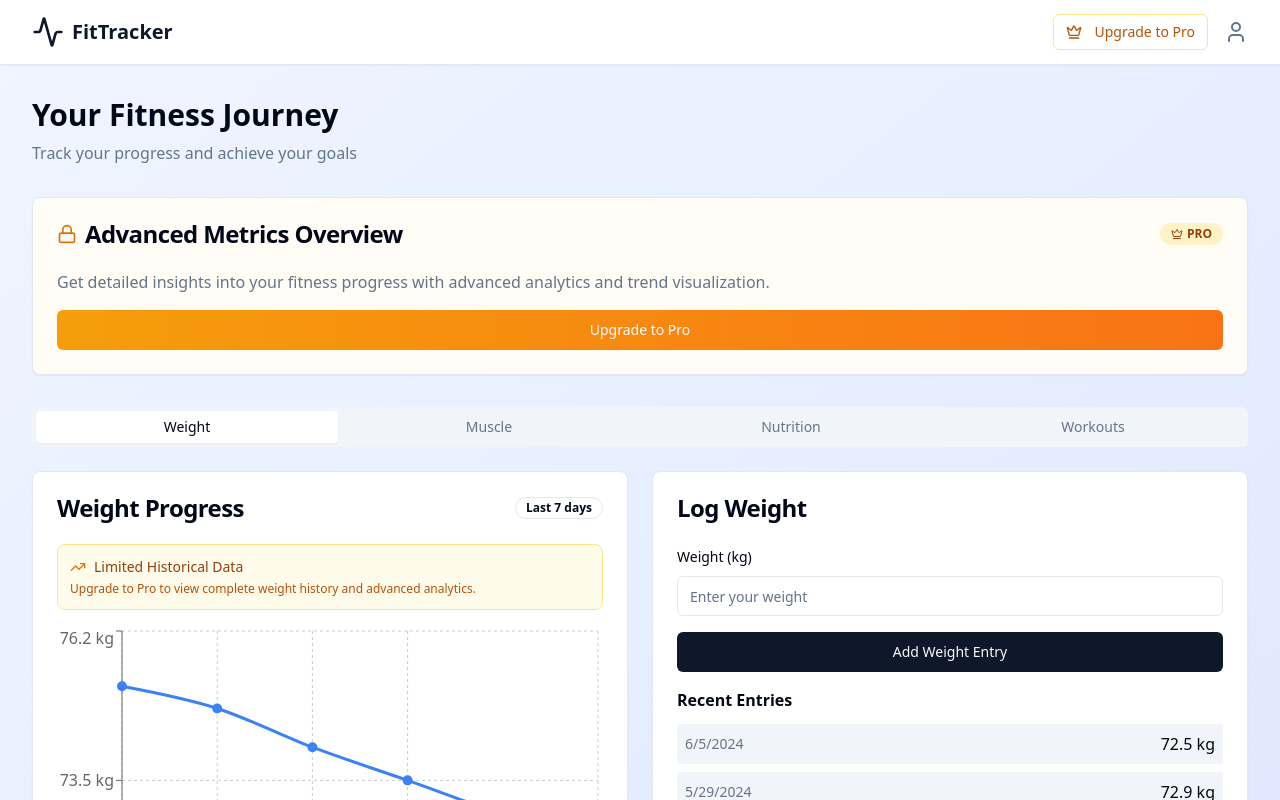
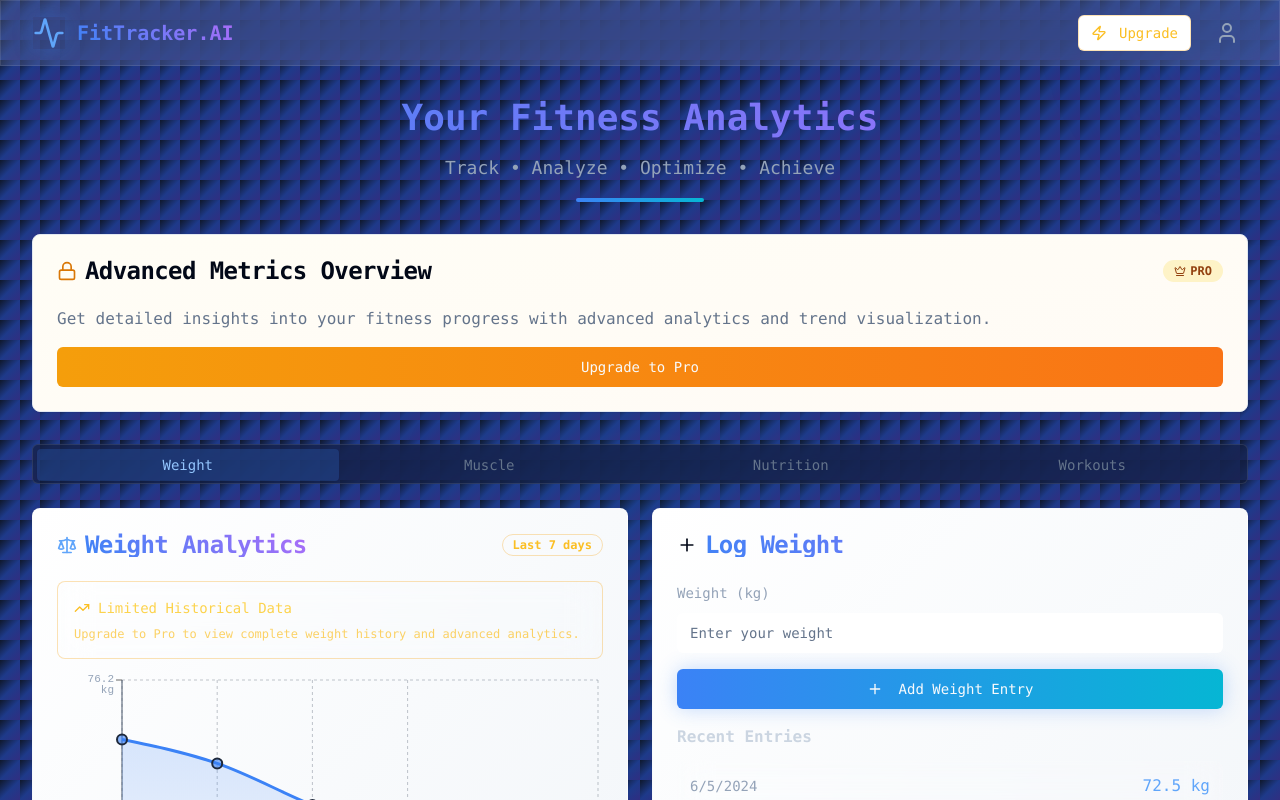
Before and after one commit to Ebub3G/Pro-Fit, a React (Vite) app: page / in a window 1280 px wide. Shown: the top 800 px of the page. Built offline with nearby package versions, Linux system fonts and the light colour scheme.

Commit message:
Refactor: Enhance UI with techy and futuristic design
- Updated UI components and animations for a more analytical, graphical, and futuristic feel.
- Improved user-friendliness while maintaining a tech-inspired aesthetic.

```diff
--- a/src/components/Dashboard.tsx
+++ b/src/components/Dashboard.tsx
@@ -14,11 +14,17 @@ const Dashboard = () => {
 
   return (
     <div className="max-w-7xl mx-auto px-4 sm:px-6 lg:px-8 py-8">
-      <div className="mb-8">
-        <h1 className="text-3xl font-bold text-foreground mb-2">Your Fitness Journey</h1>
-        <p className="text-muted-foreground">Track your progress and achieve your goals</p>
+      <div className="mb-8 text-center">
+        <h1 className="text-4xl font-bold gradient-text mb-4 font-mono">
+          Your Fitness <span className="text-cyan-400">Analytics</span>
+        </h1>
+        <p className="text-slate-400 text-lg font-mono">
+          Track • Analyze • Optimize • Achieve
+        </p>
+        <div className="mt-4 w-32 h-1 bg-gradient-to-r from-blue-500 to-cyan-500 mx-auto rounded-full"></div>
       </div>
 
+      <div className="mb-8">
         {isPro ? (
           <MetricsOverview />
         ) : (
@@ -29,13 +35,34 @@ const Dashboard = () => {
             <MetricsOverview />
           </PremiumFeature>
         )}
+      </div>
 
       <Tabs defaultValue="weight" className="mt-8">
-        <TabsList className="grid w-full grid-cols-4">
-          <TabsTrigger value="weight">Weight</TabsTrigger>
-          <TabsTrigger value="muscle">Muscle</TabsTrigger>
-          <TabsTrigger value="nutrition">Nutrition</TabsTrigger>
-          <TabsTrigger value="workouts">Workouts</TabsTrigger>
+        <TabsList className="grid w-full grid-cols-4 glass border border-white/10 p-1 bg-slate-900/50">
+          <TabsTrigger
+            value="weight"
+            className="font-mono data-[state=active]:bg-blue-500/20 data-[state=active]:text-blue-300 data-[state=active]:neon-glow-blue transition-all duration-300"
+          >
+            Weight
+          </TabsTrigger>
+          <TabsTrigger
+            value="muscle"
+            className="font-mono data-[state=active]:bg-purple-500/20 data-[state=active]:text-purple-300 data-[state=active]:neon-glow-purple transition-all duration-300"
+          >
+            Muscle
+          </TabsTrigger>
+          <TabsTrigger
+            value="nutrition"
+            className="font-mono data-[state=active]:bg-green-500/20 data-[state=active]:text-green-300 data-[state=active]:neon-glow-green transition-all duration-300"
+          >
+            Nutrition
+          </TabsTrigger>
+          <TabsTrigger
+            value="workouts"
+            className="font-mono data-[state=active]:bg-cyan-500/20 data-[state=active]:text-cyan-300 data-[state=active]:neon-glow-cyan transition-all duration-300"
+          >
+            Workouts
+          </TabsTrigger>
         </TabsList>
 
         <TabsContent value="weight" className="mt-6">
--- a/src/components/Navbar.tsx
+++ b/src/components/Navbar.tsx
@@ -1,6 +1,6 @@
 
 import React from 'react';
-import { Activity, User, Crown } from 'lucide-react';
+import { Activity, User, Crown, Zap } from 'lucide-react';
 import { Button } from '@/components/ui/button';
 import { Badge } from '@/components/ui/badge';
 import { useTier } from '@/contexts/TierContext';
@@ -9,31 +9,38 @@ const Navbar = () => {
   const { tier, setTier, isPro } = useTier();
 
   return (
-    <nav className="bg-white shadow-sm border-b">
+    <nav className="glass border-b border-white/10 backdrop-blur-xl">
       <div className="max-w-7xl mx-auto px-4 sm:px-6 lg:px-8">
         <div className="flex justify-between items-center h-16">
-          <div className="flex items-center space-x-2">
-            <Activity className="h-8 w-8 text-primary" />
-            <span className="text-xl font-bold text-primary">FitTracker</span>
+          <div className="flex items-center space-x-3">
+            <div className="relative">
+              <Activity className="h-8 w-8 text-blue-400 neon-glow-blue" />
+              <div className="absolute inset-0 h-8 w-8 text-blue-400 animate-ping opacity-20">
+                <Activity className="h-8 w-8" />
+              </div>
+            </div>
+            <span className="text-xl font-bold gradient-text">FitTracker.AI</span>
           </div>
+
           <div className="flex items-center space-x-4">
             {isPro ? (
-              <Badge variant="secondary" className="bg-amber-100 text-amber-800">
+              <Badge variant="secondary" className="bg-gradient-to-r from-amber-500/20 to-yellow-500/20 text-amber-300 border border-amber-500/30 neon-glow-cyan px-3 py-1">
                 <Crown className="h-3 w-3 mr-1" />
-                PRO
+                <span className="font-mono text-xs">PRO</span>
               </Badge>
             ) : (
               <Button
                 variant="outline"
                 size="sm"
                 onClick={() => setTier('pro')}
-                className="border-amber-200 text-amber-700 hover:bg-amber-50"
+                className="border-amber-500/30 text-amber-400 hover:bg-amber-500/10 hover:text-amber-300 transition-all duration-300 hover:neon-glow-cyan glass"
               >
-                <Crown className="h-4 w-4 mr-1" />
-                Upgrade to Pro
+                <Zap className="h-4 w-4 mr-1" />
+                <span className="font-mono">Upgrade</span>
               </Button>
             )}
-            <button className="text-muted-foreground hover:text-primary transition-colors">
+
+            <button className="text-slate-400 hover:text-blue-400 transition-all duration-300 p-2 rounded-lg hover:bg-blue-500/10">
               <User className="h-6 w-6" />
             </button>
           </div>
--- a/src/components/WeightTracker.tsx
+++ b/src/components/WeightTracker.tsx
@@ -1,11 +1,12 @@
+
 import React, { useState } from 'react';
 import { Card, CardContent, CardHeader, CardTitle } from '@/components/ui/card';
 import { Button } from '@/components/ui/button';
 import { Input } from '@/components/ui/input';
 import { Label } from '@/components/ui/label';
 import { Badge } from '@/components/ui/badge';
-import { LineChart, Line, XAxis, YAxis, CartesianGrid, Tooltip, ResponsiveContainer } from 'recharts';
-import { Crown, TrendingUp } from 'lucide-react';
+import { LineChart, Line, XAxis, YAxis, CartesianGrid, Tooltip, ResponsiveContainer, Area, AreaChart } from 'recharts';
+import { Crown, TrendingUp, Scale, Plus } from 'lucide-react';
 import { useTier } from '@/contexts/TierContext';
 
 const WeightTracker = () => {
@@ -20,7 +21,7 @@ const WeightTracker = () => {
     { date: '2024-06-05', weight: 72.5 },
   ]);
 
-  const freeDataLimit = 7; // Show last 7 days for free users
+  const freeDataLimit = 7;
   const displayData = isPro ? weightData : weightData.slice(-freeDataLimit);
 
   const addWeightEntry = () => {
@@ -33,12 +34,15 @@ const WeightTracker = () => {
 
   return (
     <div className="grid grid-cols-1 lg:grid-cols-2 gap-6">
-      <Card>
+      <Card className="glass border border-white/10 hover-lift tech-border">
         <CardHeader>
           <div className="flex items-center justify-between">
-            <CardTitle>Weight Progress</CardTitle>
+            <CardTitle className="flex items-center gap-2 font-mono">
+              <Scale className="h-5 w-5 text-blue-400" />
+              <span className="gradient-text">Weight Analytics</span>
+            </CardTitle>
             {!isPro && (
-              <Badge variant="outline" className="text-xs">
+              <Badge variant="outline" className="text-xs font-mono border-amber-500/30 text-amber-400">
                 Last {freeDataLimit} days
               </Badge>
             )}
@@ -46,41 +50,63 @@ const WeightTracker = () => {
         </CardHeader>
         <CardContent>
           {!isPro && (
-            <div className="mb-4 p-3 bg-amber-50 border border-amber-200 rounded-lg">
-              <div className="flex items-center gap-2 mb-1">
-                <TrendingUp className="h-4 w-4 text-amber-600" />
-                <span className="text-sm font-medium text-amber-800">Limited Historical Data</span>
+            <div className="mb-4 p-4 glass border border-amber-500/30 rounded-lg">
+              <div className="flex items-center gap-2 mb-2">
+                <TrendingUp className="h-4 w-4 text-amber-400" />
+                <span className="text-sm font-medium text-amber-300 font-mono">Limited Historical Data</span>
               </div>
-              <p className="text-xs text-amber-700">
+              <p className="text-xs text-amber-400/70 font-mono">
                 Upgrade to Pro to view complete weight history and advanced analytics.
               </p>
             </div>
           )}
 
-          <ResponsiveContainer width="100%" height={300}>
-            <LineChart data={displayData}>
-              <CartesianGrid strokeDasharray="3 3" />
+          <div className="h-80">
+            <ResponsiveContainer width="100%" height="100%">
+              <AreaChart data={displayData}>
+                <defs>
+                  <linearGradient id="weightGradient" x1="0" y1="0" x2="0" y2="1">
+                    <stop offset="5%" stopColor="#3B82F6" stopOpacity={0.3}/>
+                    <stop offset="95%" stopColor="#3B82F6" stopOpacity={0.05}/>
+                  </linearGradient>
+                </defs>
+                <CartesianGrid strokeDasharray="3 3" stroke="#334155" opacity={0.3} />
                 <XAxis
                   dataKey="date"
                   tickFormatter={(value) => new Date(value).toLocaleDateString()}
+                  tick={{ fontSize: 11, fill: '#94A3B8', fontFamily: 'monospace' }}
+                  axisLine={{ stroke: '#475569' }}
                 />
                 <YAxis
                   domain={['dataMin - 1', 'dataMax + 1']}
                   tickFormatter={(value) => `${value} kg`}
+                  tick={{ fontSize: 11, fill: '#94A3B8', fontFamily: 'monospace' }}
+                  axisLine={{ stroke: '#475569' }}
                 />
                 <Tooltip
+                  contentStyle={{
+                    backgroundColor: 'rgba(15, 23, 42, 0.9)',
+                    border: '1px solid rgba(59, 130, 246, 0.3)',
+                    borderRadius: '8px',
+                    backdropFilter: 'blur(12px)',
+                    color: '#E2E8F0',
+                    fontFamily: 'monospace'
+                  }}
                   labelFormatter={(value) => new Date(value).toLocaleDateString()}
                   formatter={(value) => [`${value} kg`, 'Weight']}
                 />
-              <Line
+                <Area
                   type="monotone"
                   dataKey="weight"
                   stroke="#3B82F6"
                   strokeWidth={3}
-                dot={{ fill: '#3B82F6', strokeWidth: 2, r: 4 }}
+                  fill="url(#weightGradient)"
+                  dot={{ fill: '#3B82F6', strokeWidth: 2, r: 5, stroke: '#1E293B' }}
+                  activeDot={{ r: 7, fill: '#60A5FA', stroke: '#3B82F6', strokeWidth: 2 }}
                 />
-            </LineChart>
+              </AreaChart>
             </ResponsiveContainer>
+          </div>
 
           {!isPro && (
             <div className="mt-4 text-center">
@@ -88,7 +114,7 @@ const WeightTracker = () => {
                 variant="outline"
                 size="sm"
                 onClick={() => setTier('pro')}
-                className="border-amber-200 text-amber-700 hover:bg-amber-50"
+                className="border-amber-500/30 text-amber-400 hover:bg-amber-500/10 glass font-mono"
               >
                 <Crown className="h-3 w-3 mr-1" />
                 Upgrade for Full History
@@ -98,13 +124,16 @@ const WeightTracker = () => {
         </CardContent>
       </Card>
 
-      <Card>
+      <Card className="glass border border-white/10 hover-lift tech-border">
         <CardHeader>
-          <CardTitle>Log Weight</CardTitle>
+          <CardTitle className="flex items-center gap-2 font-mono gradient-text">
+            <Plus className="h-5 w-5" />
+            Log Weight
+          </CardTitle>
         </CardHeader>
         <CardContent className="space-y-4">
           <div className="space-y-2">
-            <Label htmlFor="weight">Weight (kg)</Label>
+            <Label htmlFor="weight" className="font-mono text-slate-400">Weight (kg)</Label>
             <Input
               id="weight"
               type="number"
@@ -112,21 +141,26 @@ const WeightTracker = () => {
               placeholder="Enter your weight"
               value={weight}
               onChange={(e) => setWeight(e.target.value)}
+              className="glass border-white/10 focus:border-blue-400 font-mono text-lg"
             />
           </div>
-          <Button onClick={addWeightEntry} className="w-full">
+          <Button
+            onClick={addWeightEntry}
+            className="w-full bg-gradient-to-r from-blue-500 to-cyan-500 hover:from-blue-600 hover:to-cyan-600 font-mono neon-glow-blue"
+          >
+            <Plus className="h-4 w-4 mr-2" />
             Add Weight Entry
           </Button>
 
           <div className="mt-6">
-            <h4 className="font-semibold mb-3">Recent Entries</h4>
+            <h4 className="font-semibold mb-3 font-mono text-slate-300">Recent Entries</h4>
             <div className="space-y-2">
               {weightData.slice(-3).reverse().map((entry, index) => (
-                <div key={index} className="flex justify-between items-center p-2 bg-muted rounded">
-                  <span className="text-sm text-muted-foreground">
+                <div key={index} className="flex justify-between items-center p-3 glass border border-white/10 rounded-lg hover-lift">
+                  <span className="text-sm text-slate-400 font-mono">
                     {new Date(entry.date).toLocaleDateString()}
                   </span>
-                  <span className="font-medium">{entry.weight} kg</span>
+                  <span className="font-medium font-mono text-blue-400">{entry.weight} kg</span>
                 </div>
               ))}
             </div>
--- a/src/index.css
+++ b/src/index.css
@@ -1,3 +1,4 @@
+
 @tailwind base;
 @tailwind components;
 @tailwind utilities;
@@ -37,58 +38,61 @@
     --radius: 0.5rem;
 
     --sidebar-background: 0 0% 98%;
+    --sidebar-foreground: 240 5.3% 26.1%;
+    --sidebar-primary: 240 5.9% 10%;
+    --sidebar-primary-foreground: 0 0% 98%;
+    --sidebar-accent: 240 4.8% 95.9%;
+    --sidebar-accent-foreground: 240 5.9% 10%;
+    --sidebar-border: 220 13% 91%;
+    --sidebar-ring: 217.2 91.2% 59.8%;
 
-    --sidebar-foreground: 240 5.3% 26.1%;
-
-    --sidebar-primary: 240 5.9% 10%;
-
-    --sidebar-primary-foreground: 0 0% 98%;
-
-    --sidebar-accent: 240 4.8% 95.9%;
-
-    --sidebar-accent-foreground: 240 5.9% 10%;
-
-    --sidebar-border: 220 13% 91%;
-
-    --sidebar-ring: 217.2 91.2% 59.8%;
+    /* Futuristic color palette */
+    --neon-blue: 217 91% 60%;
+    --neon-purple: 267 91% 70%;
+    --neon-cyan: 180 100% 50%;
+    --neon-green: 142 71% 45%;
+    --tech-dark: 225 25% 15%;
+    --tech-darker: 225 25% 8%;
+    --glass-bg: 225 25% 95%;
   }
 
   .dark {
-    --background: 222.2 84% 4.9%;
+    --background: 225 25% 8%;
     --foreground: 210 40% 98%;
 
-    --card: 222.2 84% 4.9%;
+    --card: 225 25% 12%;
     --card-foreground: 210 40% 98%;
 
-    --popover: 222.2 84% 4.9%;
+    --popover: 225 25% 12%;
     --popover-foreground: 210 40% 98%;
 
-    --primary: 210 40% 98%;
-    --primary-foreground: 222.2 47.4% 11.2%;
+    --primary: 217 91% 60%;
+    --primary-foreground: 225 25% 8%;
 
-    --secondary: 217.2 32.6% 17.5%;
+    --secondary: 225 25% 15%;
     --secondary-foreground: 210 40% 98%;
 
-    --muted: 217.2 32.6% 17.5%;
+    --muted: 225 25% 15%;
     --muted-foreground: 215 20.2% 65.1%;
 
-    --accent: 217.2 32.6% 17.5%;
+    --accent: 225 25% 15%;
     --accent-foreground: 210 40% 98%;
 
     --destructive: 0 62.8% 30.6%;
     --destructive-foreground: 210 40% 98%;
 
-    --border: 217.2 32.6% 17.5%;
-    --input: 217.2 32.6% 17.5%;
-    --ring: 212.7 26.8% 83.9%;
-    --sidebar-background: 240 5.9% 10%;
+    --border: 225 25% 20%;
+    --input: 225 25% 15%;
+    --ring: 217 91% 60%;
+
+    --sidebar-background: 225 25% 8%;
     --sidebar-foreground: 240 4.8% 95.9%;
-    --sidebar-primary: 224.3 76.3% 48%;
-    --sidebar-primary-foreground: 0 0% 100%;
-    --sidebar-accent: 240 3.7% 15.9%;
+    --sidebar-primary: 217 91% 60%;
+    --sidebar-primary-foreground: 225 25% 8%;
+    --sidebar-accent: 225 25% 15%;
     --sidebar-accent-foreground: 240 4.8% 95.9%;
-    --sidebar-border: 240 3.7% 15.9%;
-    --sidebar-ring: 217.2 91.2% 59.8%;
+    --sidebar-border: 225 25% 20%;
+    --sidebar-ring: 217 91% 60%;
   }
 }
 
@@ -98,6 +102,123 @@
   }
 
   body {
-    @apply bg-background text-foreground;
+    @apply bg-background text-foreground font-mono;
   }
 }
+
+@layer components {
+  /* Glass morphism effect */
+  .glass {
+    @apply bg-white/10 backdrop-blur-lg border border-white/10;
+  }
+
+  .glass-dark {
+    @apply bg-black/20 backdrop-blur-lg border border-white/10;
+  }
+
+  /* Neon glow effects */
+  .neon-glow-blue {
+    box-shadow: 0 0 20px hsl(var(--neon-blue) / 0.3);
+  }
+
+  .neon-glow-purple {
+    box-shadow: 0 0 20px hsl(var(--neon-purple) / 0.3);
+  }
+
+  .neon-glow-cyan {
+    box-shadow: 0 0 20px hsl(var(--neon-cyan) / 0.3);
+  }
+
+  .neon-glow-green {
+    box-shadow: 0 0 20px hsl(var(--neon-green) / 0.3);
+  }
+
+  /* Tech grid background */
+  .tech-grid {
+    background-image:
+      linear-gradient(rgba(59, 130, 246, 0.1) 1px, transparent 1px),
+      linear-gradient(90deg, rgba(59, 130, 246, 0.1) 1px, transparent 1px);
+    background-size: 20px 20px;
+  }
+
+  /* Animated gradient text */
+  .gradient-text {
+    background: linear-gradient(45deg, hsl(var(--neon-blue)), hsl(var(--neon-purple)));
+    -webkit-background-clip: text;
+    -webkit-text-fill-color: transparent;
+    background-clip: text;
+  }
+
+  /* Pulse animation for metrics */
+  .metric-pulse {
+    animation: pulse-glow 2s ease-in-out infinite alternate;
+  }
+
+  @keyframes pulse-glow {
+    0% {
+      box-shadow: 0 0 5px hsl(var(--primary) / 0.2);
+    }
+    100% {
+      box-shadow: 0 0 20px hsl(var(--primary) / 0.4);
+    }
+  }
+
+  /* Hover lift effect */
+  .hover-lift {
+    transition: all 0.3s cubic-bezier(0.4, 0, 0.2, 1);
+  }
+
+  .hover-lift:hover {
+    transform: translateY(-8px);
+    box-shadow: 0 20px 40px rgba(0, 0, 0, 0.1);
+  }
+
+  /* Data visualization bars */
+  .data-bar {
+    background: linear-gradient(90deg, hsl(var(--neon-blue)), hsl(var(--neon-cyan)));
+    border-radius: 4px;
+    position: relative;
+    overflow: hidden;
+  }
+
+  .data-bar::after {
+    content: '';
+    position: absolute;
+    top: 0;
+    left: -100%;
+    width: 100%;
+    height: 100%;
+    background: linear-gradient(90deg, transparent, rgba(255, 255, 255, 0.3), transparent);
+    animation: shimmer 2s infinite;
+  }
+
+  @keyframes shimmer {
+    0% { left: -100%; }
+    100% { left: 100%; }
+  }
+
+  /* Futuristic border animation */
+  .tech-border {
+    position: relative;
+    border: 1px solid hsl(var(--border));
+    background: linear-gradient(135deg, hsl(var(--card)) 0%, hsl(var(--muted)) 100%);
+  }
+
+  .tech-border::before {
+    content: '';
+    position: absolute;
+    top: -1px;
+    left: -1px;
+    right: -1px;
+    bottom: -1px;
+    background: linear-gradient(45deg, hsl(var(--neon-blue)), hsl(var(--neon-purple)), hsl(var(--neon-cyan)));
+    border-radius: inherit;
+    z-index: -1;
+    opacity: 0;
+    transition: opacity 0.3s ease;
+  }
+
+  .tech-border:hover::before {
+    opacity: 1;
+  }
+}
--- a/src/pages/Index.tsx
+++ b/src/pages/Index.tsx
@@ -5,9 +5,18 @@ import Navbar from '../components/Navbar';
 
 const Index = () => {
   return (
-    <div className="min-h-screen bg-gradient-to-br from-blue-50 to-indigo-100">
-      <Navbar />
-      <Dashboard />
+    <div className="min-h-screen bg-gradient-to-br from-slate-900 via-blue-900 to-indigo-900 tech-grid relative overflow-hidden">
+      {/* Animated background elements */}
+      <div className="absolute inset-0 overflow-hidden pointer-events-none">
+        <div className="absolute -top-40 -right-40 w-80 h-80 bg-blue-500/10 rounded-full blur-3xl animate-pulse"></div>
+        <div className="absolute -bottom-40 -left-40 w-80 h-80 bg-purple-500/10 rounded-full blur-3xl animate-pulse" style={{ animationDelay: '1s' }}></div>
+        <div className="absolute top-1/2 left-1/2 transform -translate-x-1/2 -translate-y-1/2 w-96 h-96 bg-cyan-500/5 rounded-full blur-3xl animate-pulse" style={{ animationDelay: '2s' }}></div>
+      </div>
+
+      <div className="relative z-10">
+        <Navbar />
+        <Dashboard />
+      </div>
     </div>
   );
 };
```
Also changed, not shown: src/components/MetricsOverview.tsx (+48 -19 lines), src/components/MuscleTracker.tsx (+53 -88 lines). Lines whose indentation alone changed are shown as unchanged.
